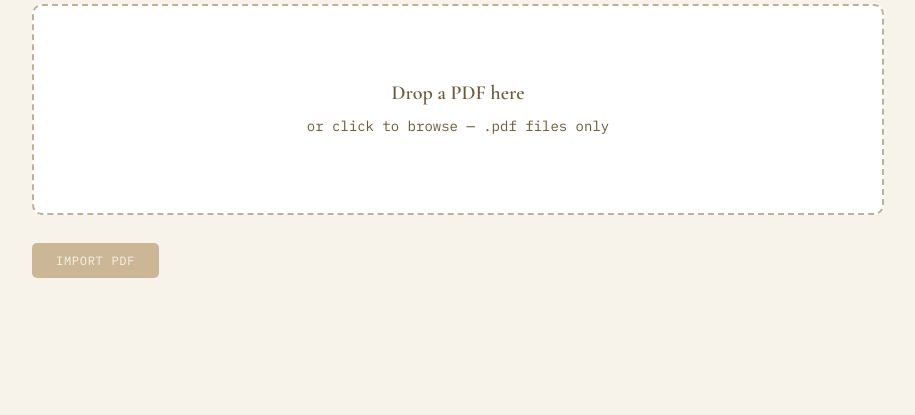
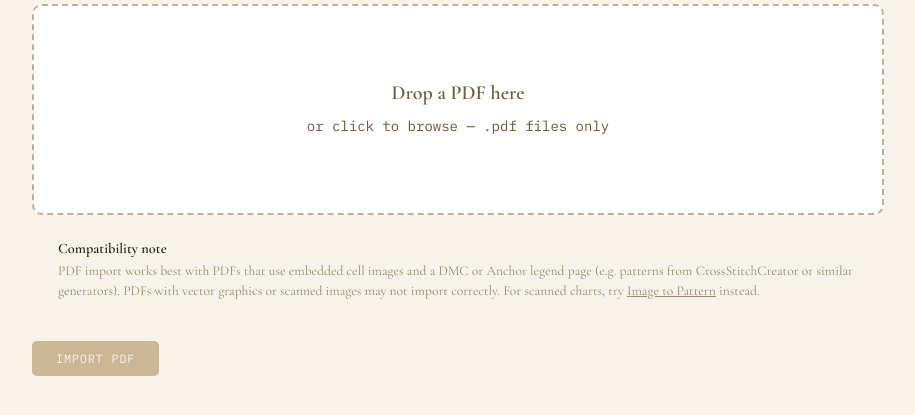
Before and after one commit to GreenglassT/NeedleworkStudio, a Flask app: page /pdf-to-pattern in a window 1280 px wide. Shown: the part 210-625 px from the top of the page, without its empty margins (182-1097 px from the left). Run offline with Flask 3, Linux system fonts and the light colour scheme; a user stored in the database is signed in; parts of the project's set-up code (start-up, migrations or seed data) failed here and were passed over; some libraries are stand-ins or nearby versions.

Commit message:
Add backup export, keyboard shortcut help, flood fill preview, and pattern statistics
- Server-side ZIP export of all patterns via /api/saved-patterns/export-all
- Backup All button in saved-patterns gallery with loading state
- Keyboard shortcut cheat sheet (? key) on all 3 editor pages
- Updated shortcut list with missing entries (row/col, outline, brush size, stitch types)
- Flood fill preview on hover (30% opacity BFS region) with 50k cell early-exit guard
- Pattern statistics: estimated remaining time and skein estimate in pattern viewer
- PDF import: added Anchor thread brand support alongside DMC
- PDF import: added compatibility note for unsupported PDF types

```diff
--- a/app.py
+++ b/app.py
@@ -12,10 +12,11 @@ import math
 import io
 import time
 import shutil
+import zipfile
 import logging
 import secrets
 import string
-from datetime import timedelta
+from datetime import datetime, timedelta
 
 logging.basicConfig(
     level=logging.INFO,
@@ -546,19 +547,34 @@ def _pdf_parse_cover(page):
 
 
 def _pdf_parse_legend(page):
-    """Return list of {dmc, name, legend_count} from legend page text."""
+    """Return list of {dmc, brand, name, legend_count} from legend page text.
+
+    Supports DMC (``DMC 310 Black 245``) and Anchor (``Anchor 1 White 245``
+    or ``ANC 1 White 245``) legend formats.
+    """
     text = page.extract_text() or ''
     entries = []
     seen = set()
     for line in text.split('\n'):
-        m = re.search(r'DMC\s+(\S+)\s+([\w\s\-\.\/]+?)\s+(\d+)\s*$', line.strip())
+        stripped = line.strip()
+        # DMC: "DMC 310 Black 245"
+        m = re.search(r'DMC\s+(\S+)\s+([\w\s\-\.\/]+?)\s+(\d+)\s*$', stripped)
         if m:
-            dmc = m.group(1).strip()
-            name = m.group(2).strip()
-            count = int(m.group(3))
-            if dmc not in seen:
-                entries.append({'dmc': dmc, 'name': name, 'legend_count': count})
-                seen.add(dmc)
+            brand, number = 'DMC', m.group(1).strip()
+            name, count = m.group(2).strip(), int(m.group(3))
+        else:
+            # Anchor: "Anchor 1 White 245" or "ANC 1 White 245"
+            m = re.search(r'(?:Anchor|ANC)\s+(\d+)\s+([\w\s\-\.\/]+?)\s+(\d+)\s*$',
+                          stripped, re.IGNORECASE)
+            if m:
+                brand, number = 'Anchor', m.group(1).strip()
+                name, count = m.group(2).strip(), int(m.group(3))
+            else:
+                continue
+        key = f'{brand}:{number}'
+        if key not in seen:
+            entries.append({'dmc': number, 'brand': brand, 'name': name, 'legend_count': count})
+            seen.add(key)
     return entries
 
 
@@ -702,22 +718,25 @@ def _import_pdf_body(plumber_pdf, pdfium_doc):
     # -- Legend (last page) --
     legend_entries = _pdf_parse_legend(plumber_pdf.pages[-1])
     if not legend_entries:
-        raise ValueError("No DMC entries found in legend")
+        raise ValueError("No thread entries found in legend (expected DMC or Anchor)")
 
     # Build color reference from app's thread database (with per-user status)
     db = get_db()
     uid = current_user.id
-    all_dmcs = [e['dmc'] for e in legend_entries]
-    _ph = ','.join('?' * len(all_dmcs))
-    _rows = db.execute(
-        f"""SELECT t.number, t.hex_color, t.category,
-                   COALESCE(u.status, 'dont_own') AS status
-            FROM threads t
-            LEFT JOIN user_thread_status u ON u.thread_id = t.id AND u.user_id = ?
-            WHERE t.brand = 'DMC' AND t.number IN ({_ph})""",
-        [uid] + all_dmcs
-    ).fetchall()
-    _thread_info = {r['number']: r for r in _rows}
+    # Query threads for each brand present in the legend
+    _thread_info = {}
+    for brand in {e['brand'] for e in legend_entries}:
+        brand_numbers = [e['dmc'] for e in legend_entries if e['brand'] == brand]
+        _ph = ','.join('?' * len(brand_numbers))
+        _rows = db.execute(
+            f"""SELECT t.number, t.hex_color, t.category,
+                       COALESCE(u.status, 'dont_own') AS status
+                FROM threads t
+                LEFT JOIN user_thread_status u ON u.thread_id = t.id AND u.user_id = ?
+                WHERE t.brand = ? AND t.number IN ({_ph})""",
+            [uid, brand] + brand_numbers
+        ).fetchall()
+        _thread_info.update({r['number']: r for r in _rows})
     dmc_hex = {}
     for e in legend_entries:
         row = _thread_info.get(e['dmc'])
@@ -2390,6 +2409,84 @@ def api_list_saved_patterns():
         d.update(_parse_progress_data(d.pop('progress_data', None)))
         rows.append(d)
     return jsonify(rows)
+
+
+@app.route('/api/saved-patterns/export-all', methods=['GET'])
+@limiter.limit("5 per minute")
+@login_required
+def api_export_all_patterns():
+    """Download a ZIP of all user patterns as JSON files."""
+    conn = get_db()
+    cursor = conn.cursor()
+    cursor.execute(
+        """SELECT slug, name, grid_w, grid_h, grid_data, legend_data, thumbnail,
+                  part_stitches_data, backstitches_data, knots_data, beads_data, brand
+             FROM saved_patterns
+            WHERE user_id = ?
+            ORDER BY updated_at DESC""",
+        (current_user.id,)
+    )
+    buf = io.BytesIO()
+    count = 0
+    with zipfile.ZipFile(buf, 'w', zipfile.ZIP_DEFLATED) as zf:
+        for row in cursor:
+            r = dict(row)
+            slug = r['slug']
+            # Sanitize name for filename: keep alphanumeric, spaces, hyphens, underscores
+            safe_name = re.sub(r'[^\w\s-]', '', r['name']).strip()
+            safe_name = re.sub(r'\s+', '-', safe_name).lower()
+            filename = f"{slug}-{safe_name}.json" if safe_name else f"{slug}.json"
+
+            try:
+                grid_data = json.loads(r['grid_data'])
+                legend_raw = json.loads(r['legend_data'])
+                part_stitches = json.loads(r['part_stitches_data'] or '[]')
+                backstitches = json.loads(r['backstitches_data'] or '[]')
+                knots = json.loads(r['knots_data'] or '[]')
+                beads = json.loads(r['beads_data'] or '[]')
+            except (json.JSONDecodeError, TypeError):
+                app.logger.exception("Skipping corrupted pattern %s during export-all", slug)
+                continue
+
+            # Strip legend to essential fields (matches client-side exportJSON)
+            legend_data = []
+            for e in legend_raw:
+                legend_data.append({
+                    'dmc': e.get('dmc'), 'hex': e.get('hex'), 'name': e.get('name'),
+                    'symbol': e.get('symbol'), 'stitches': e.get('stitches'),
+                    'category': e.get('category'),
+                })
+
+            payload = {
+                'format': 'needlework-studio',
+                'version': 1,
+                'exported_at': datetime.utcnow().isoformat() + 'Z',
+                'name': r['name'],
+                'brand': r.get('brand') or 'DMC',
+                'grid_w': r['grid_w'],
+                'grid_h': r['grid_h'],
+                'grid_data': grid_data,
+                'legend_data': legend_data,
+                'part_stitches': part_stitches,
+                'backstitches': backstitches,
+                'knots': knots,
+                'beads': beads,
+                'thumbnail': r.get('thumbnail') or '',
+            }
+            zf.writestr(filename, json.dumps(payload, separators=(',', ':')))
+            count += 1
+
+    if count == 0:
+        return jsonify({'error': 'No patterns to export'}), 404
+
+    buf.seek(0)
+    date_str = datetime.utcnow().strftime('%Y-%m-%d')
+    return send_file(
+        buf,
+        mimetype='application/zip',
+        as_attachment=True,
+        download_name=f'needlework-studio-backup-{date_str}.zip',
+    )
 
 
 @app.route('/api/saved-patterns/<pattern_slug>', methods=['GET'])
--- a/static/shortcut-help.js
+++ b/static/shortcut-help.js
@@ -31,7 +31,10 @@
         { key: 'Ctrl+Y',     desc: 'Redo' },
         { key: 'Ctrl+S',     desc: 'Save' },
         { key: 'Ctrl+\u21e7+R', desc: 'Resize canvas' },
-        { key: '1\u20135',   desc: 'Stitch type: Half/Quarter/\u00be/Back/Knot' },
+        { key: 'Ctrl+\u21e7+I', desc: 'Insert / delete row or column' },
+        { key: 'Ctrl+\u21e7+O', desc: 'Auto-outline' },
+        { key: '[ / ]',     desc: 'Cycle brush size down / up' },
+        { key: '1\u20137',   desc: 'Stitch: Half/Quarter/\u00be/Petite/Back/Knot/Bead' },
         { key: '`',          desc: 'Toggle half-stitch direction' },
         { key: 'Del',        desc: 'Clear selection' },
         { key: 'Ctrl+C',     desc: 'Copy selection' },
--- a/templates/image-to-pattern.html
+++ b/templates/image-to-pattern.html
@@ -1288,5 +1288,6 @@
 {% block scripts %}
     <script src="{{ url_for('static', filename='stitch-renderer.js') }}?v={{ v }}"></script>
     <script src="{{ url_for('static', filename='editor.js') }}?v={{ v }}"></script>
+    <script src="{{ url_for('static', filename='shortcut-help.js') }}?v={{ v }}"></script>
     <script src="{{ url_for('static', filename='image-to-pattern.js') }}?v={{ v }}"></script>
 {% endblock %}
--- a/templates/pattern-viewer.html
+++ b/templates/pattern-viewer.html
@@ -616,6 +616,7 @@
         <span class="pattern-title" id="pattern-title">Loading…</span>
         <span class="pattern-meta" id="pattern-meta"></span>
         <span class="timer-display" id="timer-display" title="Time spent on this pattern" style="display:none"></span>
+        <span class="timer-display" id="stats-display" title="Estimated remaining time" style="display:none"></span>
     </div>
     <div class="hd-row hd-row-actions">
         <div class="hd-tools">
--- a/templates/pdf-to-pattern.html
+++ b/templates/pdf-to-pattern.html
@@ -14,6 +14,22 @@
         .status-dot.own { background: var(--owned); }
         .status-dot.need { background: var(--need); }
         .status-dot.dont_own { background: var(--text-dim); }
+        .compat-note {
+            display: flex;
+            gap: 10px;
+            padding: 12px 16px;
+            border-radius: 8px;
+            background: color-mix(in srgb, var(--accent) 8%, transparent);
+            border: 1px solid color-mix(in srgb, var(--accent) 25%, transparent);
+            color: var(--text-dim);
+            font-size: .85rem;
+            line-height: 1.45;
+            margin-top: 12px;
+        }
+        .compat-note .ti { font-size: 1.2rem; color: var(--accent); flex-shrink: 0; margin-top: 1px; }
+        .compat-note strong { color: var(--text); display: block; margin-bottom: 2px; font-size: .9rem; }
+        .compat-note p { margin: 0; }
+        .compat-note a { color: var(--accent); text-decoration: underline; }
     </style>
 {% endblock %}
 
@@ -35,6 +51,14 @@
             <div class="upload-filename" id="filename-display"></div>
         </div>
         <input type="file" id="pdf-input" accept=".pdf" style="display:none" onchange="onFileSelected(this)">
+
+        <div class="compat-note">
+            <i class="ti ti-info-circle"></i>
+            <div>
+                <strong>Compatibility note</strong>
+                <p>PDF import works best with PDFs that use embedded cell images and a DMC or Anchor legend page (e.g. patterns from CrossStitchCreator or similar generators). PDFs with vector graphics or scanned images may not import correctly. For scanned charts, try <a href="/image-to-pattern">Image to Pattern</a> instead.</p>
+            </div>
+        </div>
 
         <div class="error-box" id="upload-error"></div>
 
```
Also changed, not shown: static/image-to-pattern.js (+8 -0 lines), static/pattern-viewer.js (+45 -4 lines), templates/create-pattern.html (+9 -0 lines), templates/saved-patterns.html (+12 -0 lines), static/editor.js.
